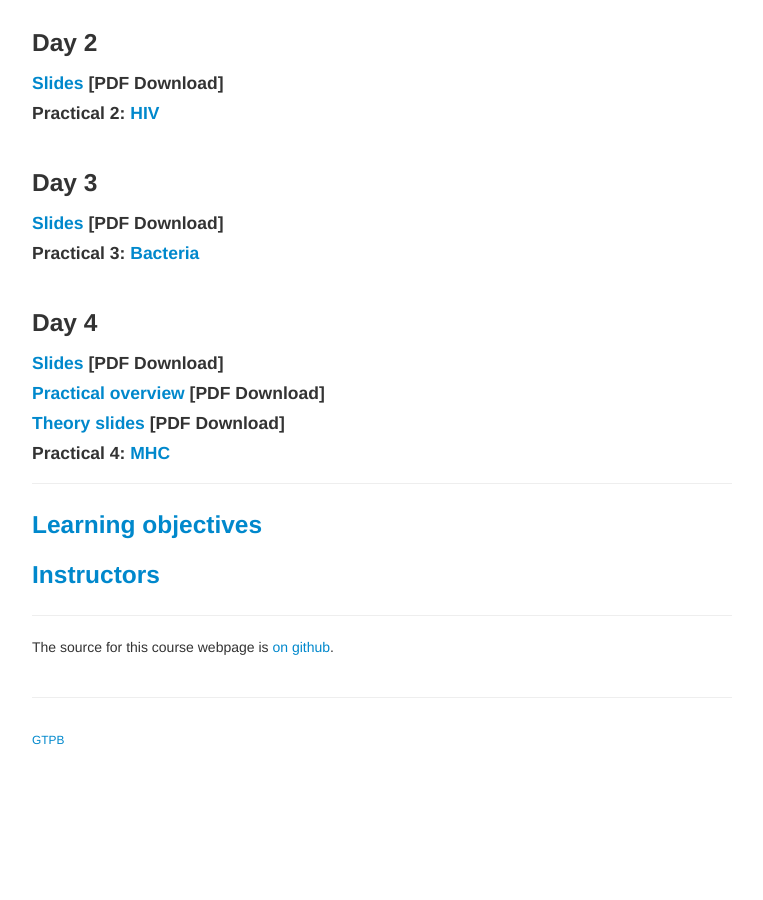
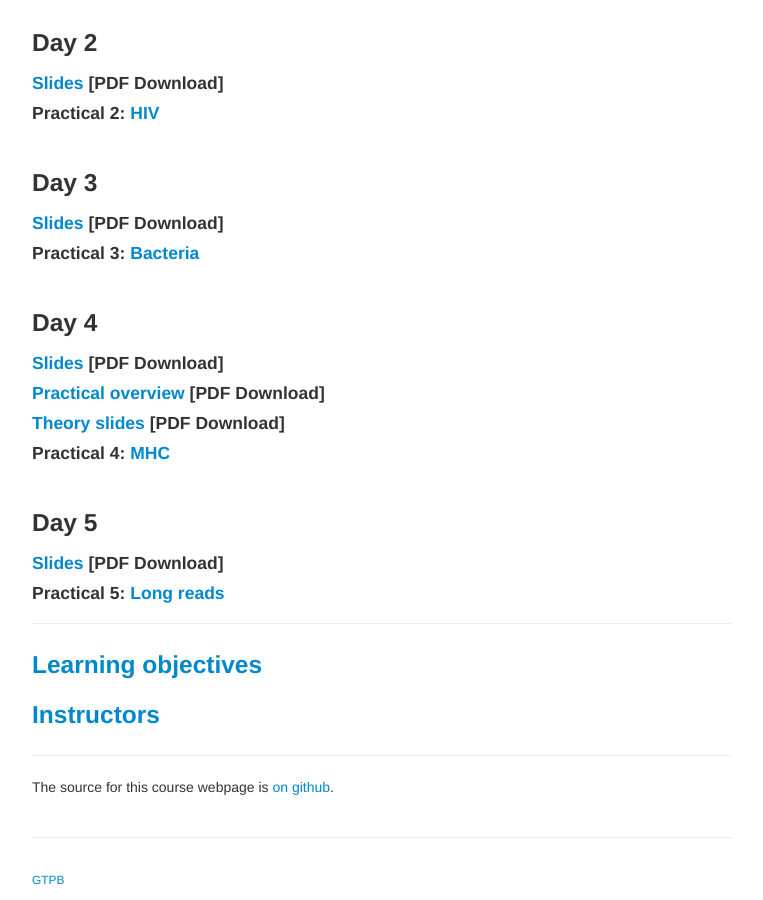
Before and after one commit to GTPB/CPANG19, a Jekyll site: the page built from index.md, in a window 1280 px wide and 900 px high, scrolled down 1394 px. Shown: the whole window, without its empty margins (258-1021 px from the left). Built offline with Jekyll 4.4.1, drawn with Linux system fonts in a browser that asks for light colours; before the commit the page ends 2154 px from its top, so only the background shows below that.

Commit message:
day 5 slides & index link to page

```diff
--- a/index.md
+++ b/index.md
@@ -44,6 +44,12 @@ All the datasets used for this training course is available throughout the docum
 #### [Practical overview](assets/Alignment_methods_for_graph_construction.pdf) [PDF Download]
 #### [Theory slides](assets/Graph_genome_theory_slides.pdf) [PDF Download]
 #### Practical 4: [MHC](pages/mhc.md)
+<br/>
+
+### Day 5
+#### [Slides](assets/Computational_Pangenomics_CPANG19-(day5).pdf) [PDF Download]
+#### Practical 5: [Long reads](pages/long_reads.md)
+
 
 ---
 
```
Also changed, not shown: 1 other file.
